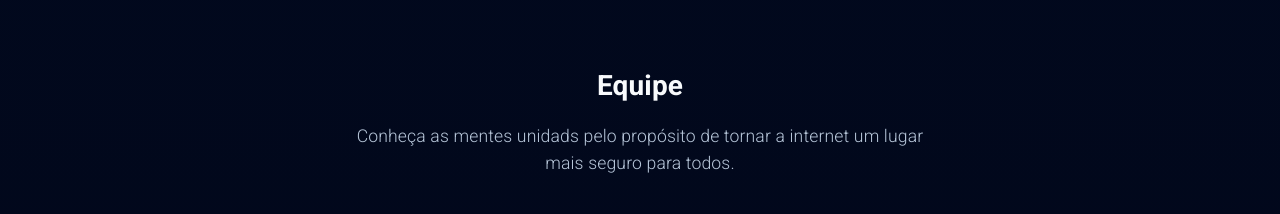
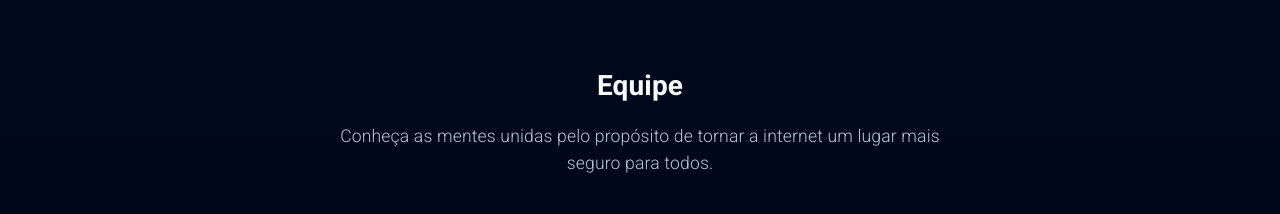
Before and after one commit to duraesrobson/protegix, a React (Vite) app: page /sobre in a window 1280 px wide. Shown: the part 1260-1474 px from the top of the page. Built offline with nearby package versions, Linux system fonts and the light colour scheme; no server answers.

Commit message:
fix(about): Corrige erro de digitação na página Sobre

```diff
--- a/src/pages/About.tsx
+++ b/src/pages/About.tsx
@@ -111,8 +111,8 @@ export default function AboutPage() {
           <div className={styles.sectionHeader}>
             <h2>Equipe</h2>
             <p>
-              Conheça as mentes unidads pelo propósito de tornar
-              a internet um lugar mais seguro para todos.
+              Conheça as mentes unidas pelo propósito de tornar a internet um
+              lugar mais seguro para todos.
             </p>
           </div>
           <div className={styles.teamGrid}>
```
